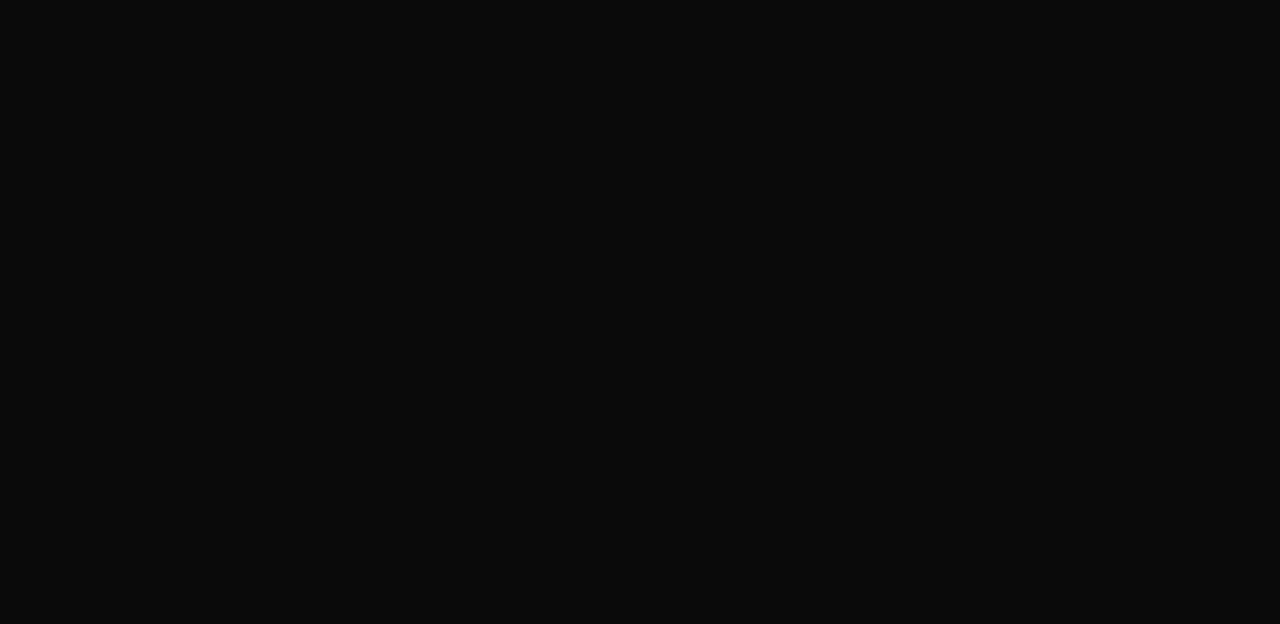
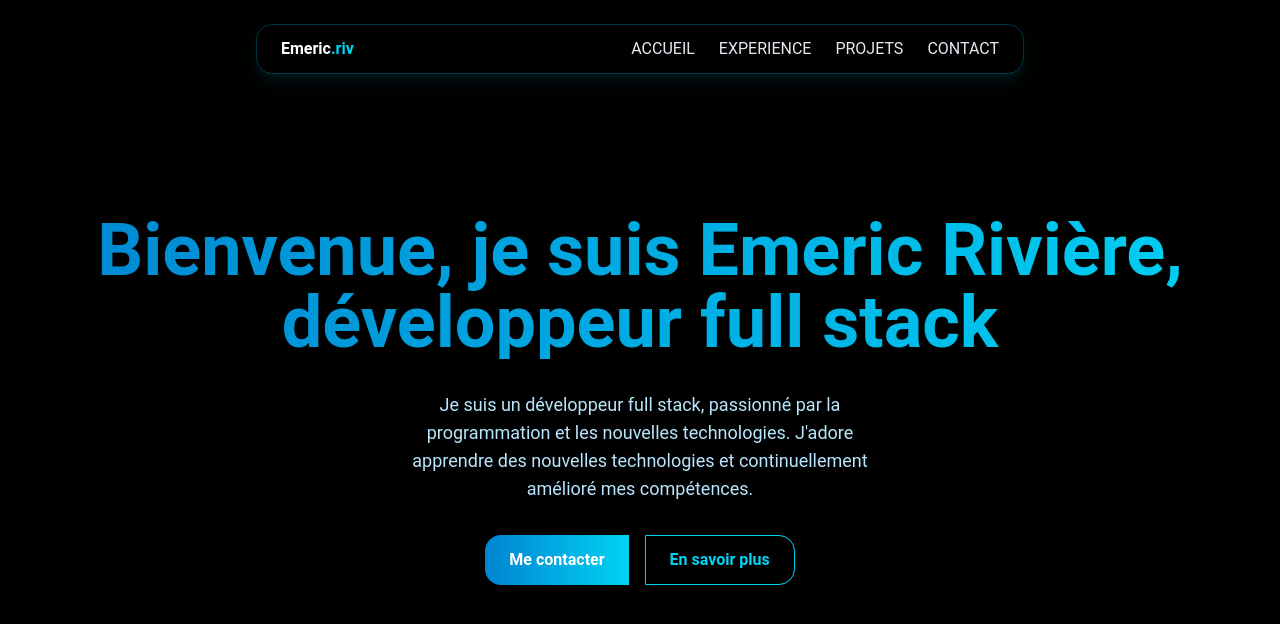
Before and after one commit to emericriv/portfolio, a React (Vite) app: page / in a window 1280 px wide. Shown: the top 624 px of the page. Built offline with nearby package versions, Linux system fonts and the light colour scheme.

Commit message:
Home page and Navbar

```diff
--- a/src/App.tsx
+++ b/src/App.tsx
@@ -1,8 +1,15 @@
 import "./App.css";
+import Navbar from "./components/Navbar";
+import Home from "./components/sections/Home";
 import "./index.css";
 
 function App() {
-  return <></>;
+  return (
+    <>
+      <Navbar />
+      <Home />
+    </>
+  );
 }
 
 export default App;
--- /dev/null
+++ b/src/components/Navbar.tsx
@@ -0,0 +1,27 @@
+const Navbar = () => {
+  return (
+    <nav className="fixed top-6 w-full flex items-center">
+      <div className="max-w-3xl w-full mx-auto">
+        <div className="flex justify-between items-center py-3 px-6 rounded-2xl backdrop-blur-md border border-cyan-500/30 shadow-lg shadow-cyan-500/10">
+          <a href="/" className="text-white font-semibold">
+            Emeric<span className="text-cyan-400">.riv</span>
+          </a>
+
+          <div className="flex gap-6 items-center">
+            {["Accueil", "Experience", "Projets", "Contact"].map((item) => (
+              <a
+                key={item}
+                href={`#${item.toLowerCase()}`}
+                className="text-slate-200 uppercase hover:text-cyan-400 hover:drop-shadow-[0_0_8px_rgba(34,211,238,0.7)] transition-all"
+              >
+                {item}
+              </a>
+            ))}
+          </div>
+        </div>
+      </div>
+    </nav>
+  );
+};
+
+export default Navbar;
--- /dev/null
+++ b/src/components/sections/Home.tsx
@@ -0,0 +1,27 @@
+const Home = () => {
+  return (
+    <section className="min-h-screen flex flex-col items-center justify-center text-center">
+      <h1
+        className="text-5xl md:text-7xl text-center font-bold bg-clip-text text-transparent bg-gradient-to-r from-sky-600 to-cyan-400 mb-8
+"
+      >
+        Bienvenue, je suis Emeric Rivière, développeur full stack
+      </h1>
+      <p className="text-lg text-sky-200 mb-8 max-w-lg mx-auto">
+        Je suis un développeur full stack, passionné par la programmation et les
+        nouvelles technologies. J'adore apprendre des nouvelles technologies et
+        continuellement amélioré mes compétences.
+      </p>
+      <div className="flex gap-4">
+        <button className="px-6 py-3 rounded-l-2xl bg-gradient-to-r from-sky-600 to-cyan-400 text-white font-semibold shadow-md hover:shadow-lg hover:brightness-110 hover:scale-105 transition">
+          Me contacter
+        </button>
+        <button className="px-6 py-3 rounded-e-2xl border border-cyan-400 text-cyan-400 hover:bg-gradient-to-r hover:from-cyan-400 hover:to-sky-600 hover:text-white hover:border-sky-600 font-semibold transition">
+          En savoir plus
+        </button>
+      </div>
+    </section>
+  );
+};
+
+export default Home;
--- a/src/index.css
+++ b/src/index.css
@@ -4,7 +4,7 @@ html, body {
   margin: 0;
   padding: 0;
   font-family: 'Roboto', sans-serif;
-  background: #0a0a0a;
+  background: #000;
   color: #f3f4f6;
 }
 
```
